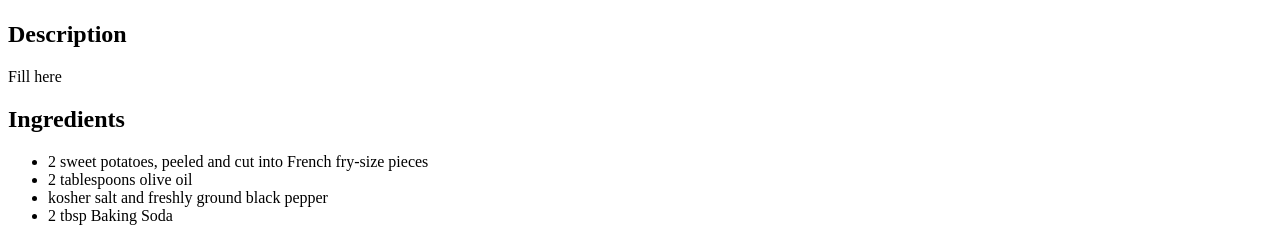
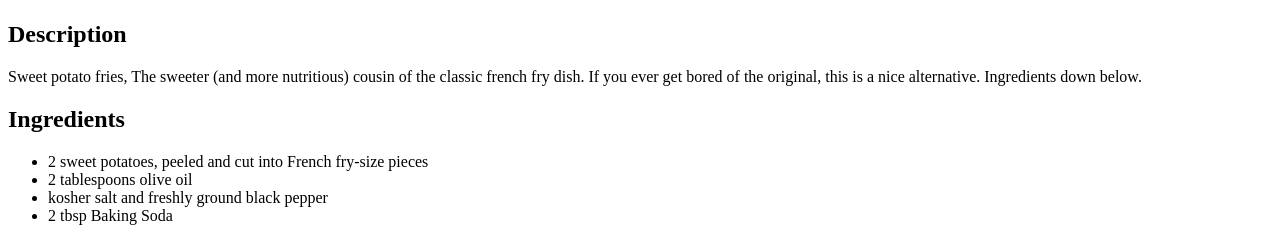
Before and after one commit to SanteIsHere/odin-recipes, a plain HTML site: page sweetpotatofries.html in a window 1280 px wide. Shown: the part 583-824 px from the top of the page. Drawn offline with Linux system fonts and the light colour scheme.

Commit message:
Add descriptions to recipes

```diff
--- a/sweetpotatofries.html
+++ b/sweetpotatofries.html
@@ -3,7 +3,9 @@
     <h1>Sweet Potato Fries</h1>
     <img width=600 height=500 src="https://external-content.duckduckgo.com/iu/?u=http%3A%2F%2Fwww.layersofhappiness.com%2Fwp-content%2Fuploads%2F2015%2F09%2Fsweet-potato-fries-3.jpg&f=1&nofb=1">
     <h2>Description</h2>
-    <p>Fill here</p>
+    <p>Sweet potato fries, The sweeter (and more nutritious) cousin of the classic
+        french fry dish. If you ever get bored of the original, this is a nice alternative. Ingredients
+        down below.</p>
     <h2>Ingredients</h2>
     <ul>
         <li>2 sweet potatoes, peeled and cut into French fry-size pieces</li>
```
Also changed, not shown: tunasalad.html (+3 -1 lines).
